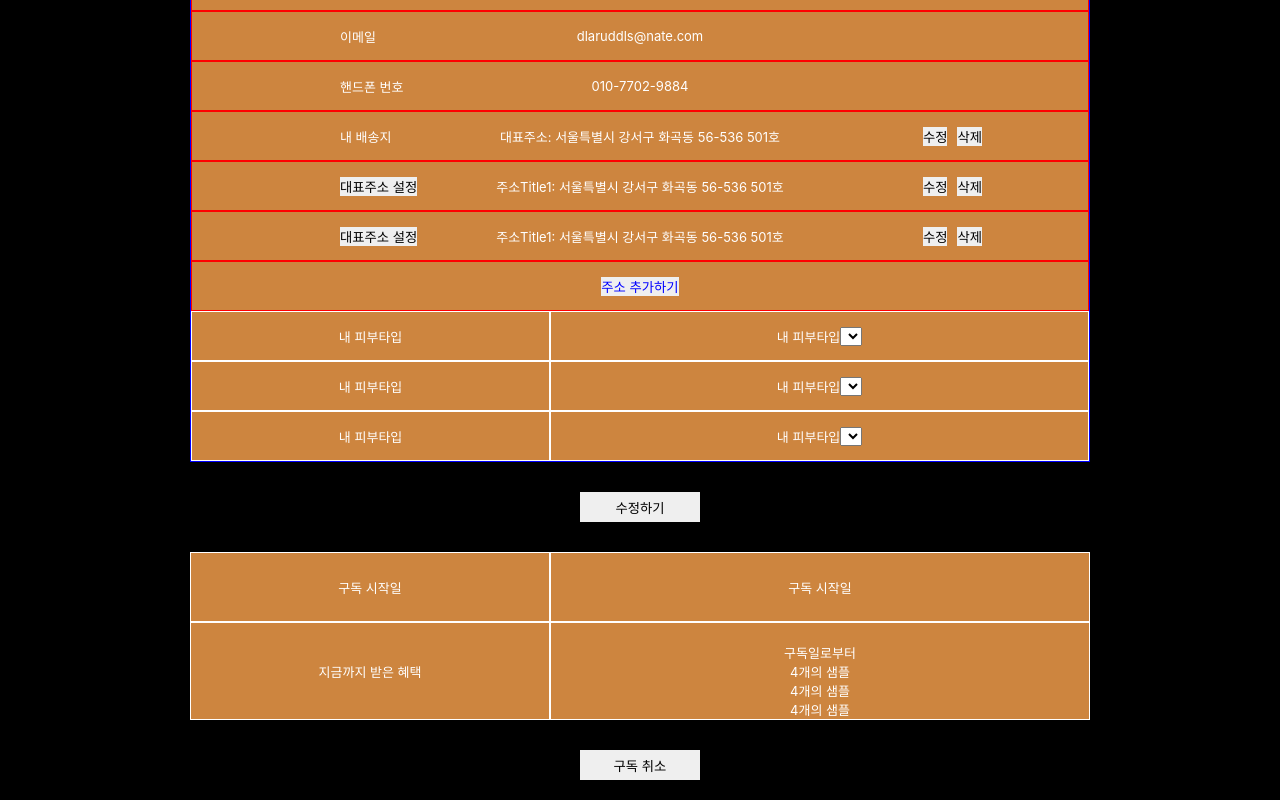
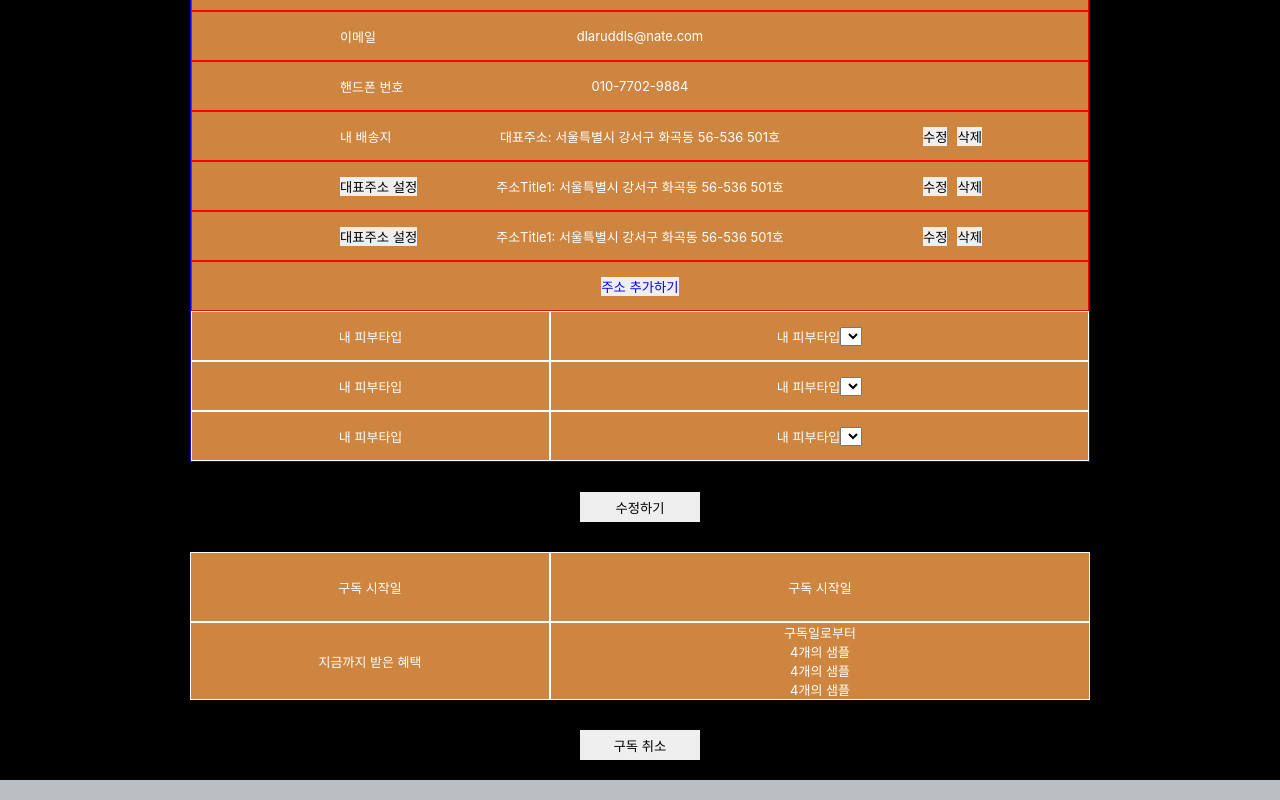
Before and after one commit to codestates-seb/seb41_main_002, a React (Create React App) app in the folder client/: page /member/edit in a window 1280 px wide. Shown: the part 260-1060 px from the top of the page. Built offline with nearby package versions, Linux system fonts and the light colour scheme.

Commit message:
[FE MISC] 불필요한 코드 삭제

```diff
--- a/client/src/Pages/MemberPageEdit.tsx
+++ b/client/src/Pages/MemberPageEdit.tsx
@@ -34,10 +34,9 @@ const InfoContent = styled.div`
 `;
 
 const SubscribeBenefit = styled(InfoContent)`
-  display: flex;
   flex-direction: column;
   justify-content: center;
-  padding-top: 20px;
+  align-items: center;
 `;
 
 const AddressEditContainer = styled.div`
```
